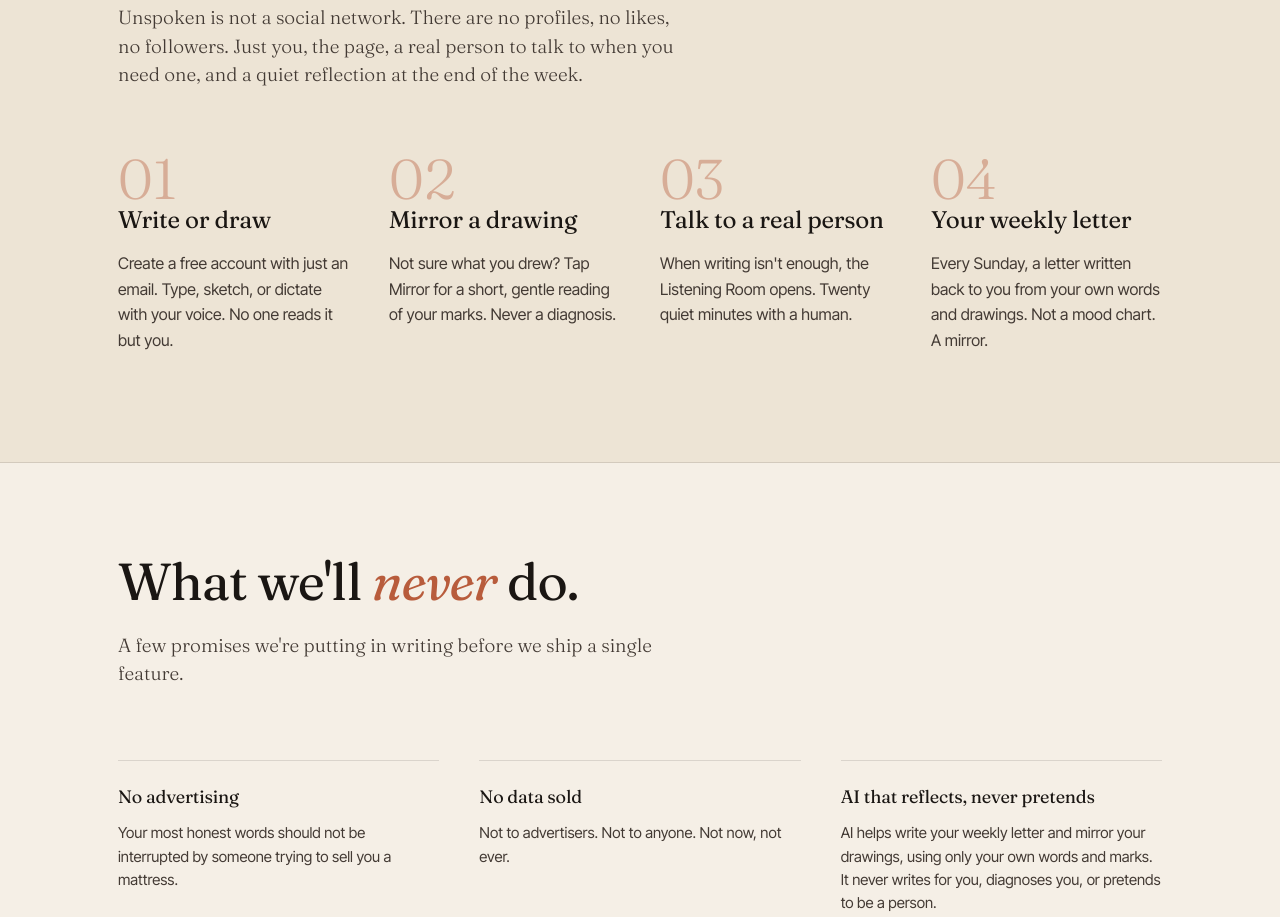
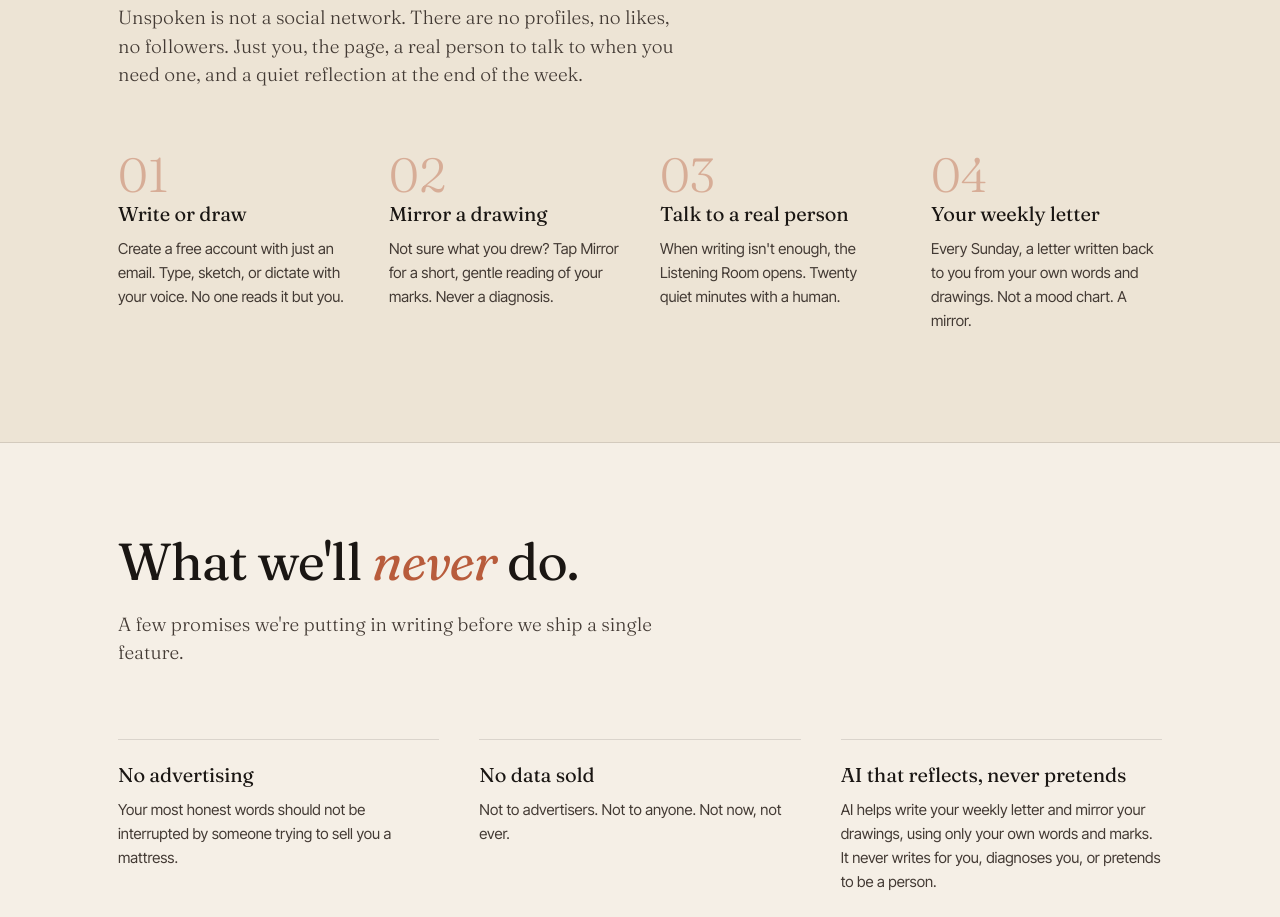
Before and after one commit to elyor-turdialiev/unspoken-landing, a plain HTML site: page index.html in a window 1280 px wide. Shown: the part 3577-4494 px from the top of the page. Drawn offline with Linux system fonts and the light colour scheme.

Commit message:
Add files via upload

```diff
--- a/index.html
+++ b/index.html
@@ -1135,7 +1135,10 @@
   ::view-transition-old(root), ::view-transition-new(root) { animation-duration: .45s; animation-timing-function: cubic-bezier(.22,1,.36,1); }
 
   /* Small serif titles use the same display cut as the headline and numbers */
-  .step-title, .promise-title { font-weight: 400; font-variation-settings: 'opsz' 72; }
+  .step-title, .promise-title { font-weight: 400; font-variation-settings: 'opsz' 72; font-size: 20px; line-height: 1.3; letter-spacing: -0.005em; }
+  .step-title { margin-bottom: 10px; }
+  .step-text, .promise-text { font-size: 15px; line-height: 1.6; }
+  .step-num { font-size: 48px; }
 
   /* Logo: the flap lifts on hover */
   .logo-mark svg path:last-child { transform-box: fill-box; transform-origin: 50% 0%; transition: transform .5s cubic-bezier(.22,1,.36,1); }
```
Also changed, not shown: index_de.html (+4 -1 lines), index_es.html (+4 -1 lines), index_ru.html (+4 -1 lines).
